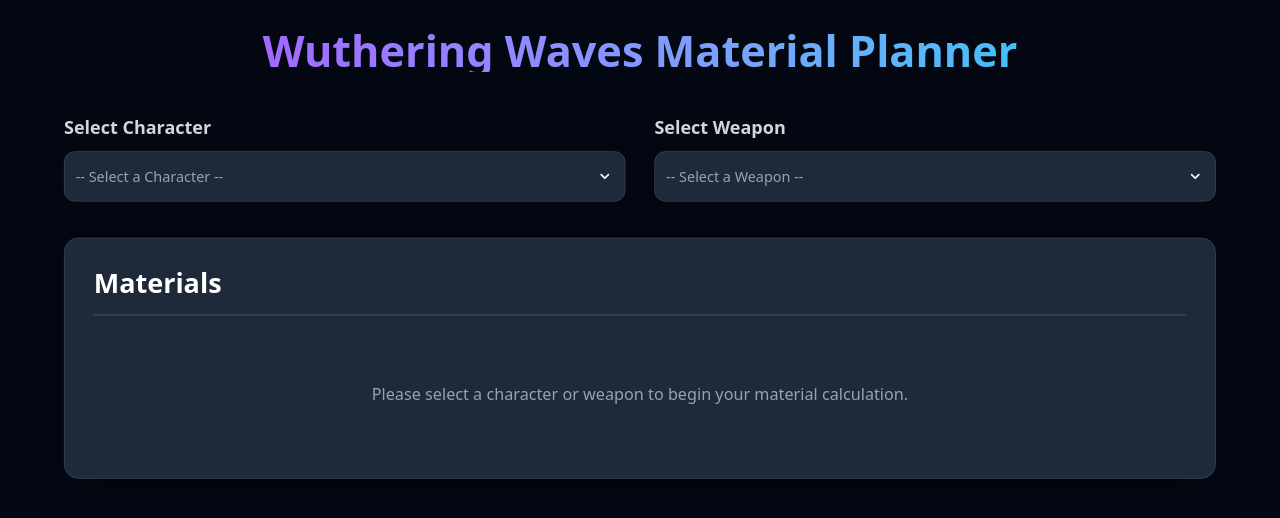
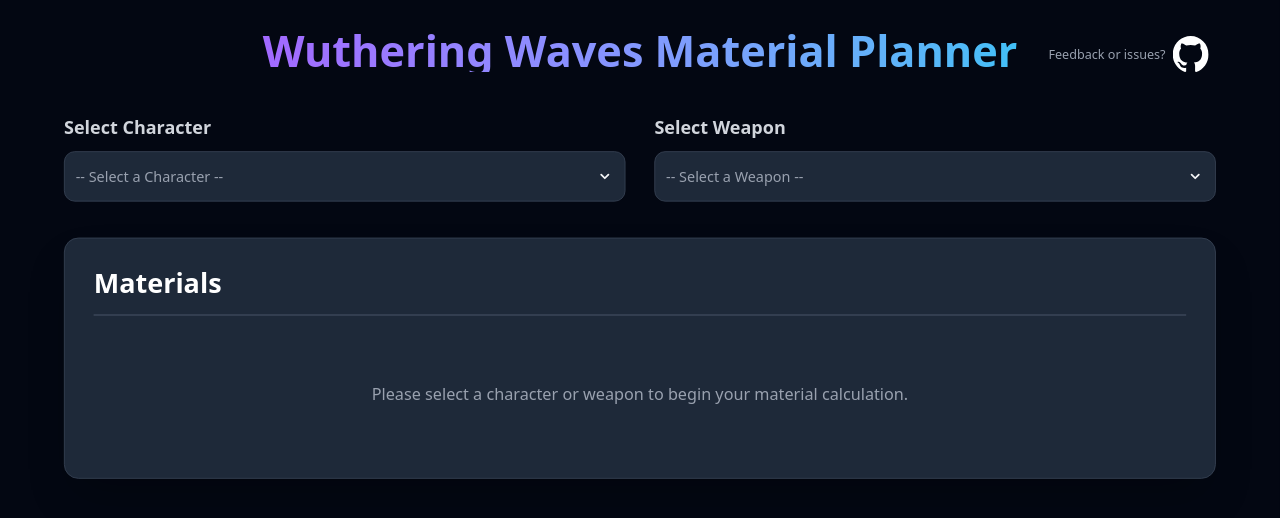
Before and after one commit to blin03/matcalc, a React (Vite) app: page / in a window 1280 px wide. Shown: the top 518 px of the page. Built offline with nearby package versions, Linux system fonts and the light colour scheme.

Commit message:
add github cat :3

```diff
--- a/src/App.tsx
+++ b/src/App.tsx
@@ -66,6 +66,7 @@
 };
 
 const WAVEPLATE_ICON_PATH = getMaterialByName(Currency.WAVEPLATES)?.icon || '❓';
+const GITHUB_ICON_PATH = '/assets/icons/other/github-mark-white.svg';
 
 
 // Main App Component
@@ -470,10 +471,21 @@
 
   return (
     <div className="bg-gray-950 text-white min-h-screen p-8 font-sans">
-      <div className="max-w-7xl mx-auto">
+      <div className="max-w-7xl mx-auto relative">
         <h1 className="text-5xl font-extrabold text-center mb-12 bg-clip-text text-transparent bg-gradient-to-r from-purple-500 to-cyan-400">
           Wuthering Waves Material Planner
         </h1>
+        <div className="absolute top-2 right-2 flex items-center text-gray-400">
+          <span className="text-sm mr-2 whitespace-nowrap">Feedback or issues?</span>
+          <a
+            href="https://github.com/blin03/matcalc"
+            target="_blank"
+            rel="noopener noreferrer"
+            className="hover:text-purple-400"
+          >
+            <img src={GITHUB_ICON_PATH} alt="GitHub" className="w-10 h-10" />
+          </a>
+        </div>
 
         {/* Top Bar for Character and Weapon Selection */}
         <div className="grid grid-cols-1 md:grid-cols-2 gap-8 mb-10">
@@ -637,7 +649,7 @@
                       <div className="flex flex-col items-center justify-center text-xl font-bold text-cyan-300 py-3 border-b border-gray-700 bg-gray-800 rounded-t-xl">
                         <div className="flex items-center">
                           <Icon src={WAVEPLATE_ICON_PATH} alt="Waveplates" className="w-6 h-6 mr-2" />
-                          <span className="mr-2">Total Waveplate Cost: {formatWaveplateNumber(totalStamina)}</span> {/* Use formatWaveplateNumber here */}
+                          <span className="mr-2">Total Waveplate Cost: {formatWaveplateNumber(totalStamina)}</span>
                           <span className="text-xl font-bold text-gray-400">({Math.ceil(totalStamina / 240)} Days)</span>
                         </div>
                         <p className="text-sm font-normal text-gray-400 mt-1">Estimations based on drop rate averages at UL70 and above.</p>
```
Also changed, not shown: public/assets/icons/other/github-mark-white.svg (added).
